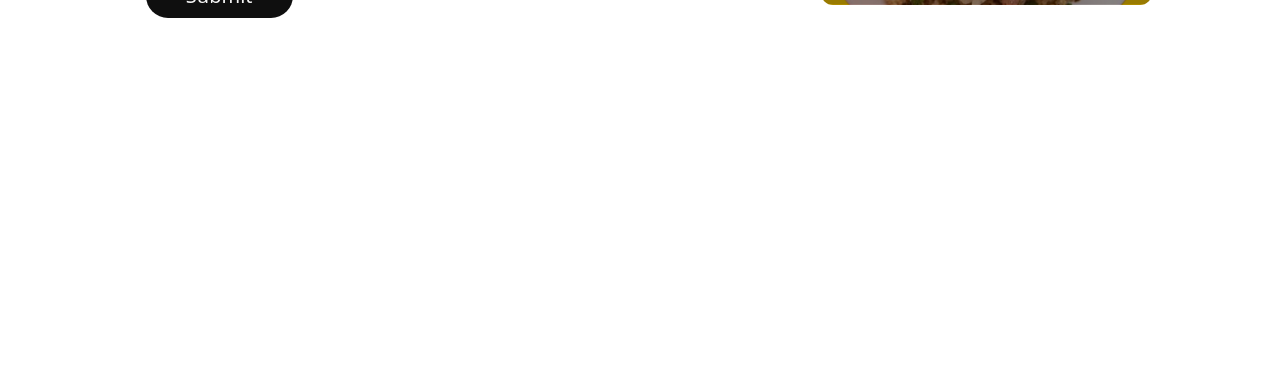
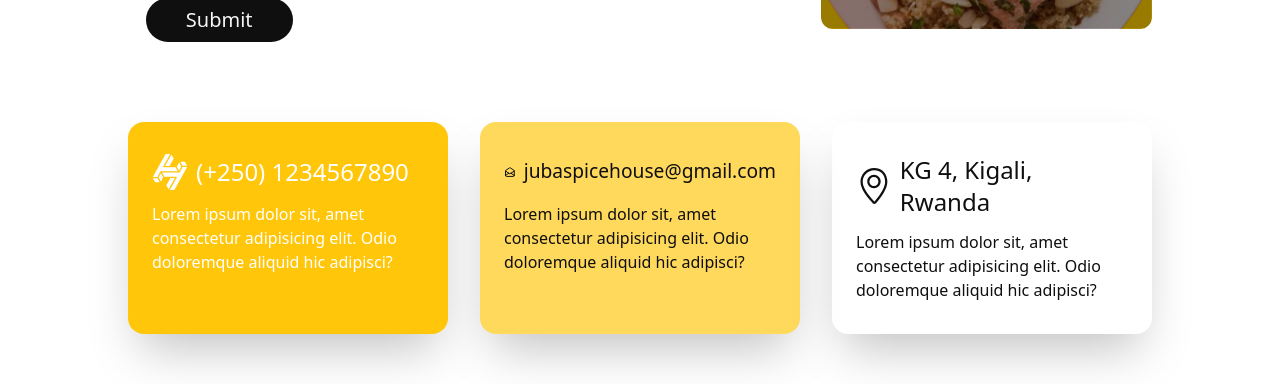
Before and after one commit to mulbahoplanojames/Juba_Spice_House_Web_App, a React (Vite) app in the folder FrontEnd/: page /contactUs in a window 1280 px wide. Shown: the part 860-1244 px from the top of the page. Before the commit the page ends 958 px from the top, so only its background shows below. Built offline with nearby package versions, Linux system fonts and the light colour scheme.

Commit message:
Working on the contact us component

```diff
--- a/FrontEnd/src/App.jsx
+++ b/FrontEnd/src/App.jsx
@@ -24,7 +24,7 @@
 					<Route path='/cart' element={<Cart />} />
 				</Routes>
 			</div>
-			{/* <Footer /> */}
+			<Footer />
 		</>
 	);
 };
--- /dev/null
+++ b/FrontEnd/src/Components/Contact_Cards/ContactCards.jsx
@@ -0,0 +1,49 @@
+import { SiHandshakeProtocol } from "react-icons/si";
+import { HiOutlineMailOpen } from "react-icons/hi";
+import { SlLocationPin } from "react-icons/sl";
+
+const ContactCards = () => {
+	return (
+		<>
+			<div className='grid lg:grid-cols-3 md:grid-cols-2 grid-cols-1 mb-20 gap-8'>
+				{/* card one  */}
+				<div className='bg-yellow_accent_3 px-6 py-8 rounded-2xl text-white shadow-2xl'>
+					<div className='flex gap-2 pb-3 items-center'>
+						<SiHandshakeProtocol className='text-4xl' />
+						<p className='text-2xl'>(+250) 1234567890</p>
+					</div>
+					<p>
+						Lorem ipsum dolor sit, amet consectetur adipisicing elit. Odio
+						doloremque aliquid hic adipisci?
+					</p>
+				</div>
+
+				{/* card two  */}
+				<div className='bg-yellow_accent_6 px-6 py-8 rounded-2xl text-secondary shadow-2xl overflow-hidden'>
+					<div className='flex gap-2 pb-3 items-center'>
+						<HiOutlineMailOpen className='text-4xl' />
+						<p className='text-[1.2rem]'>jubaspicehouse@gmail.com</p>
+					</div>
+					<p>
+						Lorem ipsum dolor sit, amet consectetur adipisicing elit. Odio
+						doloremque aliquid hic adipisci?
+					</p>
+				</div>
+
+				{/* card three  */}
+				<div className='shadow-2xl px-6 py-8 rounded-2xl text-secondary'>
+					<div className='flex gap-2 pb-3 items-center'>
+						<SlLocationPin className='text-4xl' />
+						<p className='text-2xl'>KG 4, Kigali, Rwanda</p>
+					</div>
+					<p>
+						Lorem ipsum dolor sit, amet consectetur adipisicing elit. Odio
+						doloremque aliquid hic adipisci?
+					</p>
+				</div>
+			</div>
+		</>
+	);
+};
+
+export default ContactCards;
--- a/FrontEnd/src/Components/Contact_Header/ContactHeader.jsx
+++ b/FrontEnd/src/Components/Contact_Header/ContactHeader.jsx
@@ -3,7 +3,7 @@
 const ContactHeader = () => {
 	return (
 		<>
-			<div className='md:h-[50vh] h-[40vh] text-center lg:px-56 px-4 text-white bg-yellow_accent_3 flex justify-center items-center flex-col relative rounded-md mb-16'>
+			<div className='md:h-[50vh] h-[40vh] text-center lg:px-56 px-4 text-white bg-yellow_accent_3 flex justify-center items-center flex-col relative rounded-md mb-16 mt-6'>
 				<h1 className='md:text-6xl text-4xl pb-4 uppercase font-bold'>
 					Contact Us
 				</h1>
--- a/FrontEnd/src/Pages/Contact_Us/ContactUs.jsx
+++ b/FrontEnd/src/Pages/Contact_Us/ContactUs.jsx
@@ -1,3 +1,4 @@
+import ContactCards from "../../Components/Contact_Cards/ContactCards";
 import ContactFormNewsletter from "../../Components/Contact_Form_Newsletter/ContactFormNewsletter";
 import ContactHeader from "../../Components/Contact_Header/ContactHeader";
 
@@ -6,6 +7,18 @@
 		<>
 			<ContactHeader />
 			<ContactFormNewsletter />
+			<ContactCards />
+
+			{/* Google map */}
+			<div className='bg-yellow_accent_6  mb-20 rounded-3xl h-[50vh]'>
+				<iframe
+					src='https://www.google.com/maps/embed?pb=!1m18!1m12!1m3!1d7975.001321689587!2d30.05927973700402!3d-1.9530209921170636!2m3!1f0!2f0!3f0!3m2!1i1024!2i768!4f13.1!3m3!1m2!1s0x19dca429babea105%3A0x38a085354a790b9a!2sImena%2C%20Kigali!5e0!3m2!1sen!2srw!4v1718959522061!5m2!1sen!2srw'
+					allowFullScreen=''
+					loading='lazy'
+					referrerPolicy='no-referrer-when-downgrade'
+					className='w-full h-full rounded-3xl'
+				></iframe>
+			</div>
 		</>
 	);
 };
```
Also changed, not shown: FrontEnd/src/Components/Contact_Form_Newsletter/ContactFormNewsletter.jsx (+7 -0 lines).
